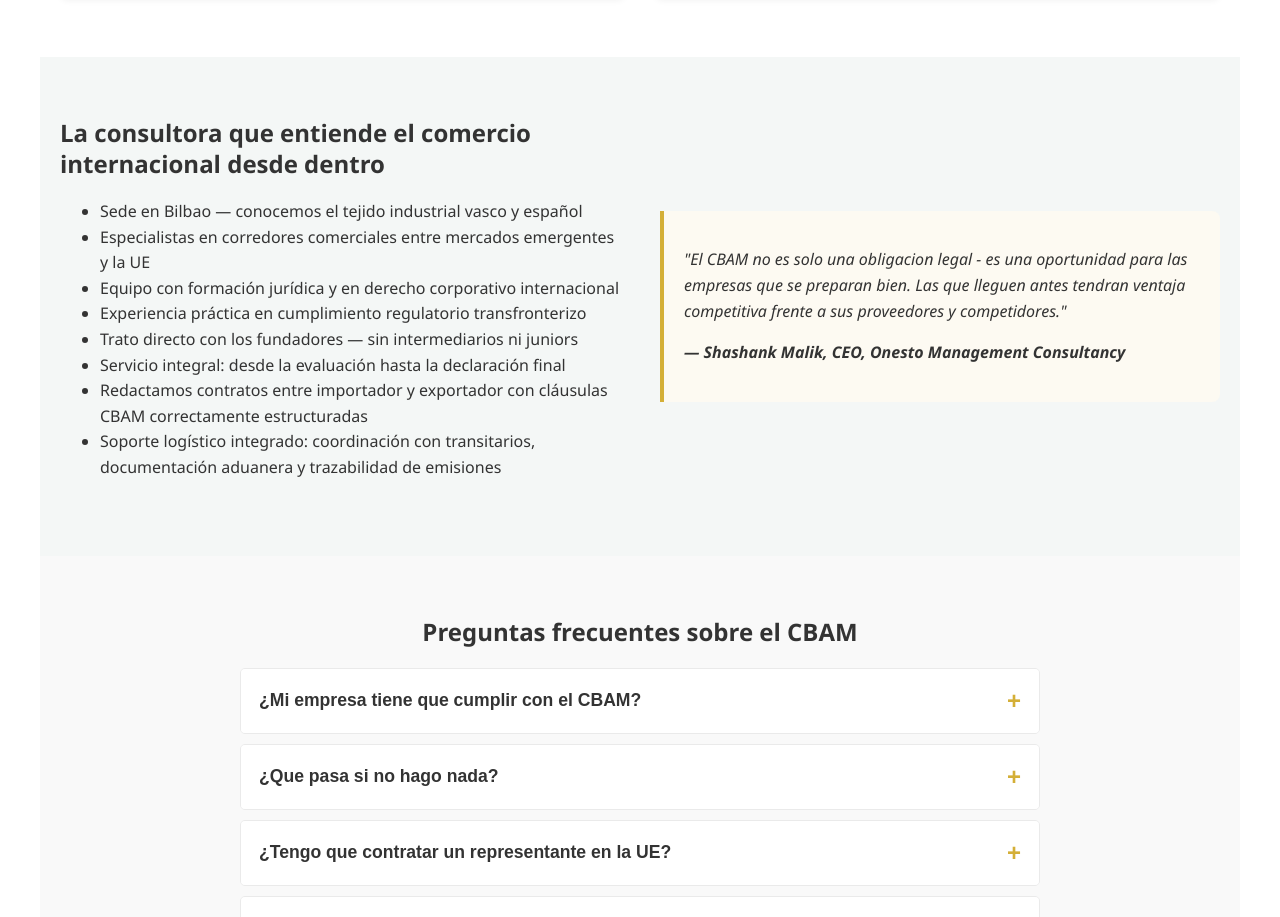
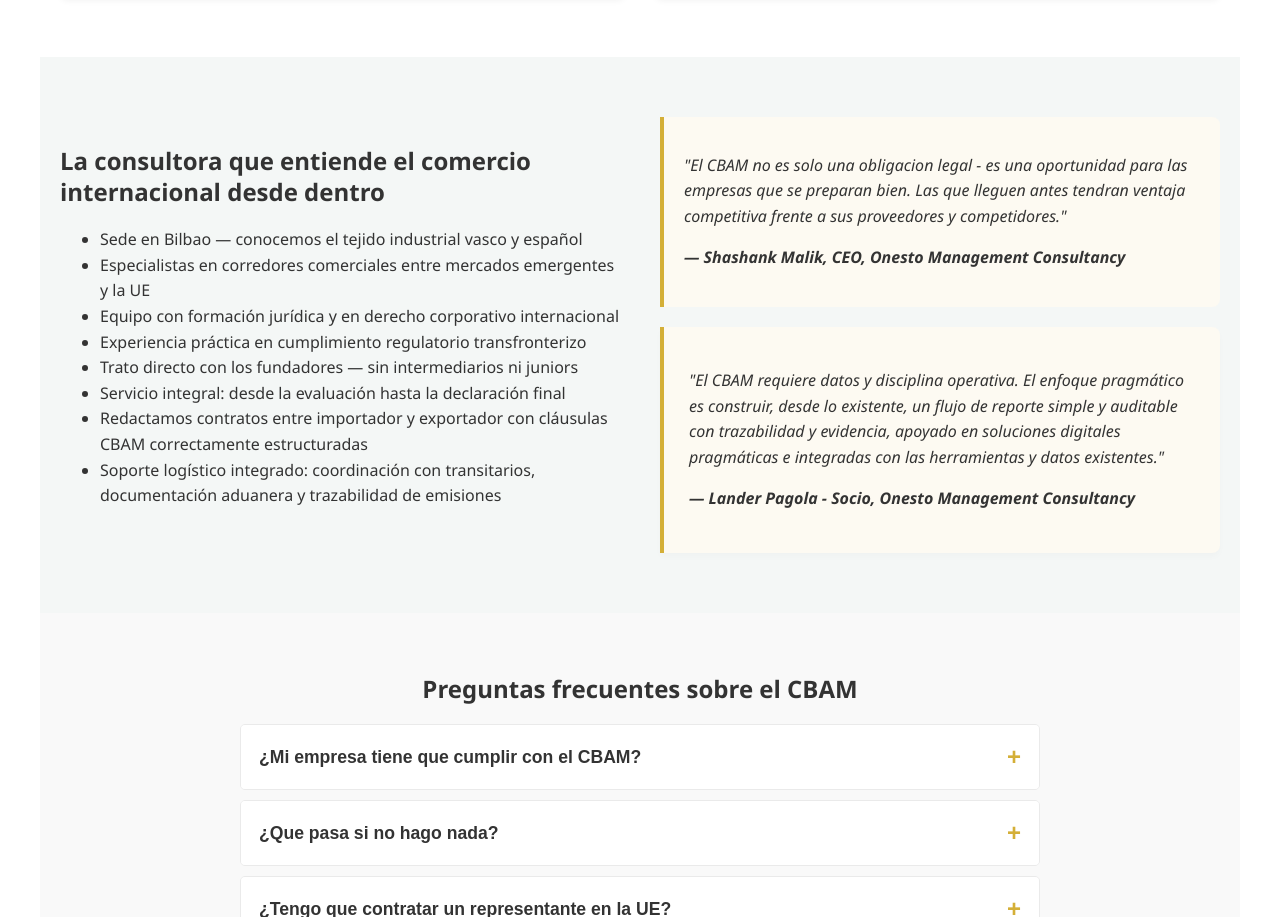
Before and after one commit to piyush-2210/CBAM-Onesto, a plain HTML site: page index.html in a window 1280 px wide. Shown: the part 3010-3927 px from the top of the page. Drawn offline with Linux system fonts and the light colour scheme.

Commit message:
Update index.html

```diff
--- a/index.html
+++ b/index.html
@@ -220,6 +220,16 @@
             background: #fdfaf2;
             padding: 20px;
             border-radius: 0 8px 8px 0;
+            margin-bottom: 20px;
+        }
+        .stat-box {
+            border-left: 4px solid var(--primary-color);
+            padding-left: 20px;
+            font-style: italic;
+            background: #fdfaf2;
+            padding: 25px;
+            border-radius: 0 8px 8px 0;
+            box-shadow: 0 4px 6px rgba(0,0,0,0.02);
         }
 
         /* Accordion CSS for FAQ */
@@ -577,6 +587,10 @@
                     <p>"El CBAM no es solo una obligacion legal - es una oportunidad para las empresas que se preparan bien. Las que lleguen antes tendran ventaja competitiva frente a sus proveedores y competidores."</p>
                     <p><strong>— Shashank Malik, CEO, Onesto Management Consultancy</strong></p>
                 </div>
+                <div class="stat-box">
+                    <p>"El CBAM requiere datos y disciplina operativa. El enfoque pragmático es construir, desde lo existente, un flujo de reporte simple y auditable con trazabilidad y evidencia, apoyado en soluciones digitales pragmáticas e integradas con las herramientas y datos existentes."</p>
+                    <p><strong>— Lander Pagola - Socio, Onesto Management Consultancy</strong></p>
+                </div>
             </div>
         </div>
     </section>
```
